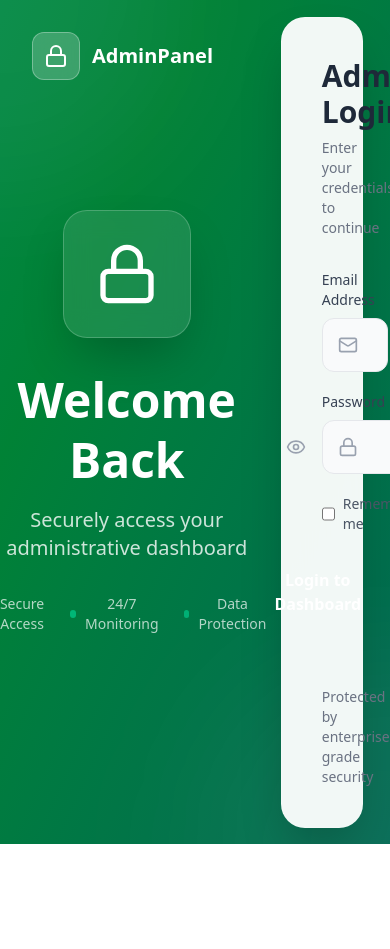
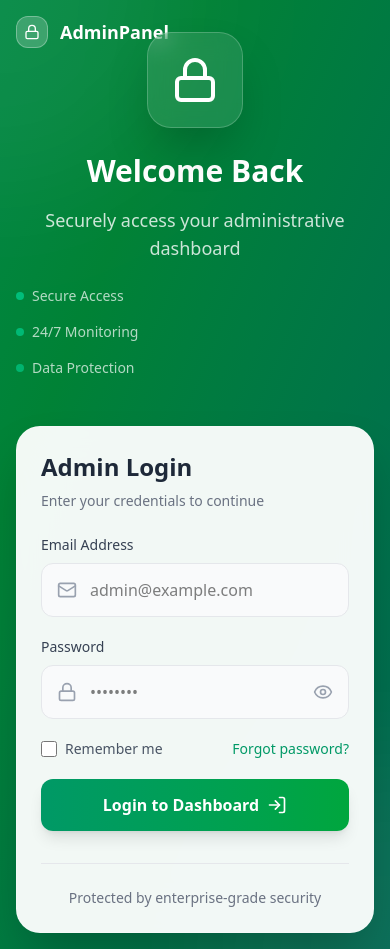
Before and after one commit to monupal1122/Admin_Panel12, a React (Vite) app: page / in a window 390 px wide. Before the commit the page ends 844 px from the top, so only its background shows below. Built offline with nearby package versions, Linux system fonts and the light colour scheme; no server answers.

Commit message:
frontend login

```diff
--- a/src/component/Login.jsx
+++ b/src/component/Login.jsx
@@ -53,7 +53,7 @@ export default function Login() {
   };
 
   return (
-    <div className="h-screen w-full flex relative overflow-hidden">
+    <div className="min-h-screen w-full flex flex-col md:flex-row relative overflow-y-auto md:overflow-hidden">
       {/* Animated Background Gradient */}
       <div className="absolute inset-0 bg-gradient-to-br from-emerald-600 via-green-700 to-teal-800 animate-gradient"></div>
 
@@ -62,31 +62,31 @@ export default function Login() {
       <div className="absolute bottom-0 right-0 w-96 h-96 bg-white/5 rounded-full blur-3xl translate-x-1/2 translate-y-1/2"></div>
 
       {/* LEFT SIDE */}
-      <div className="w-[65%] relative z-10 flex flex-col items-center justify-center px-12">
+      <div className="w-full md:w-[65%] relative z-10 flex flex-col items-center justify-center px-4 md:px-12 py-8 md:py-0">
         {/* Logo */}
-        <div className="absolute top-8 left-8 flex items-center gap-3">
-          <div className="w-12 h-12 bg-white/20 backdrop-blur-sm rounded-xl flex items-center justify-center border border-white/30">
-            <Lock className="w-6 h-6 text-white" />
+        <div className="absolute top-4 left-4 md:top-8 md:left-8 flex items-center gap-3">
+          <div className="w-8 h-8 md:w-12 md:h-12 bg-white/20 backdrop-blur-sm rounded-xl flex items-center justify-center border border-white/30">
+            <Lock className="w-4 h-4 md:w-6 md:h-6 text-white" />
           </div>
-          <span className="text-white text-xl font-bold">AdminPanel</span>
+          <span className="text-white text-lg md:text-xl font-bold">AdminPanel</span>
         </div>
 
         {/* Main Content */}
         <div className="max-w-2xl text-center">
-          <div className="mb-8 inline-block">
-            <div className="w-32 h-32 bg-white/10 backdrop-blur-md rounded-3xl flex items-center justify-center border border-white/20 shadow-2xl">
-              <Lock className="w-16 h-16 text-white" />
+          <div className="mb-6 md:mb-8 inline-block">
+            <div className="w-24 h-24 md:w-32 md:h-32 bg-white/10 backdrop-blur-md rounded-3xl flex items-center justify-center border border-white/20 shadow-2xl">
+              <Lock className="w-12 h-12 md:w-16 md:h-16 text-white" />
             </div>
           </div>
 
-          <h1 className="text-5xl font-bold text-white mb-4 leading-tight">
+          <h1 className="text-3xl md:text-5xl font-bold text-white mb-4 leading-tight">
             Welcome Back
           </h1>
-          <p className="text-xl text-white/80 mb-8">
+          <p className="text-lg md:text-xl text-white/80 mb-6 md:mb-8">
             Securely access your administrative dashboard
           </p>
 
-          <div className="flex gap-6 justify-center text-white/70">
+          <div className="flex flex-col gap-4 md:flex-row md:gap-6 justify-center text-white/70">
             <div className="flex items-center gap-2">
               <div className="w-2 h-2 bg-emerald-400 rounded-full animate-pulse"></div>
               <span className="text-sm">Secure Access</span>
@@ -104,10 +104,10 @@ export default function Login() {
       </div>
 
       {/* RIGHT SIDE (Login Form) */}
-      <div className="w-[35%] relative z-10 flex items-center justify-center p-8">
-        <div className="w-full max-w-md bg-white/95 backdrop-blur-xl rounded-3xl shadow-2xl p-10 border border-white/20">
-          <div className="mb-8">
-            <h2 className="text-3xl font-bold text-gray-800 mb-2">
+      <div className="w-full md:w-[35%] relative z-10 flex items-center justify-center p-4 md:p-8">
+        <div className="w-full max-w-md bg-white/95 backdrop-blur-xl rounded-3xl shadow-2xl p-6 md:p-10 border border-white/20">
+          <div className="mb-6 md:mb-8">
+            <h2 className="text-2xl md:text-3xl font-bold text-gray-800 mb-2">
               Admin Login
             </h2>
             <p className="text-gray-500 text-sm">
```
Also changed, not shown: 1 other file (tests, documents, lock files or other folders).
